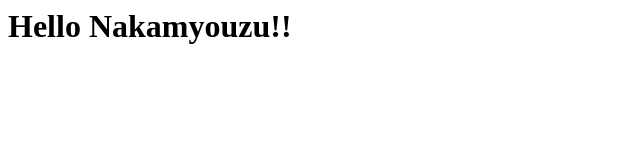
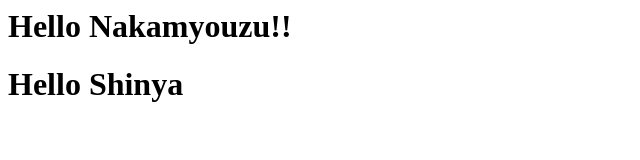
Before and after one commit to TyUchiyama/hipro20250623, a plain HTML site: page index.html in a window 1280 px wide. Shown: the whole page, without its empty margins (0-640 px from the left). Drawn offline with Linux system fonts and the light colour scheme.

Commit message:
commit from keiko

```diff
--- a/index.html
+++ b/index.html
@@ -1 +1,2 @@
 <h1>Hello Nakamyouzu!!</h1>
+<h1>Hello Shinya</h1>
```
